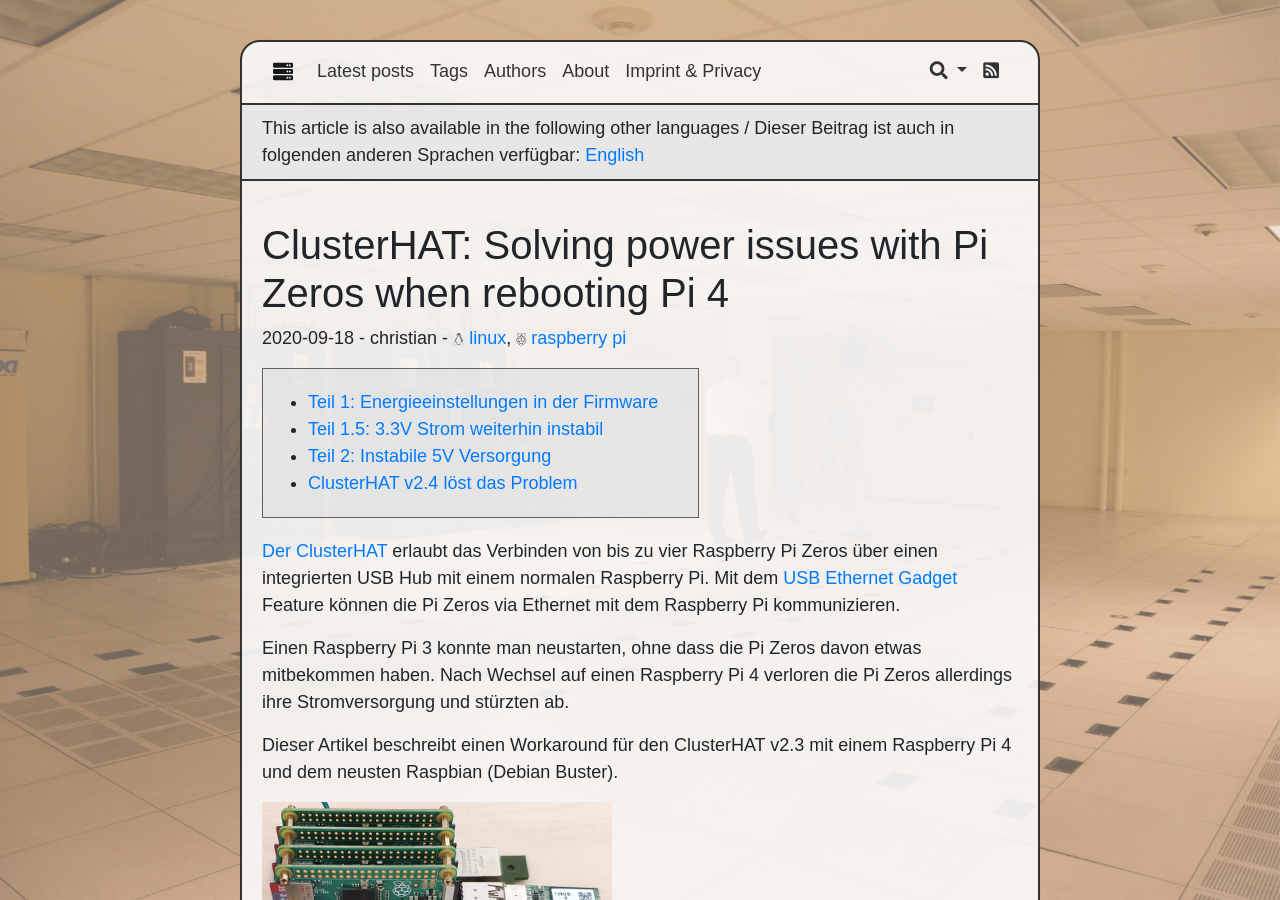
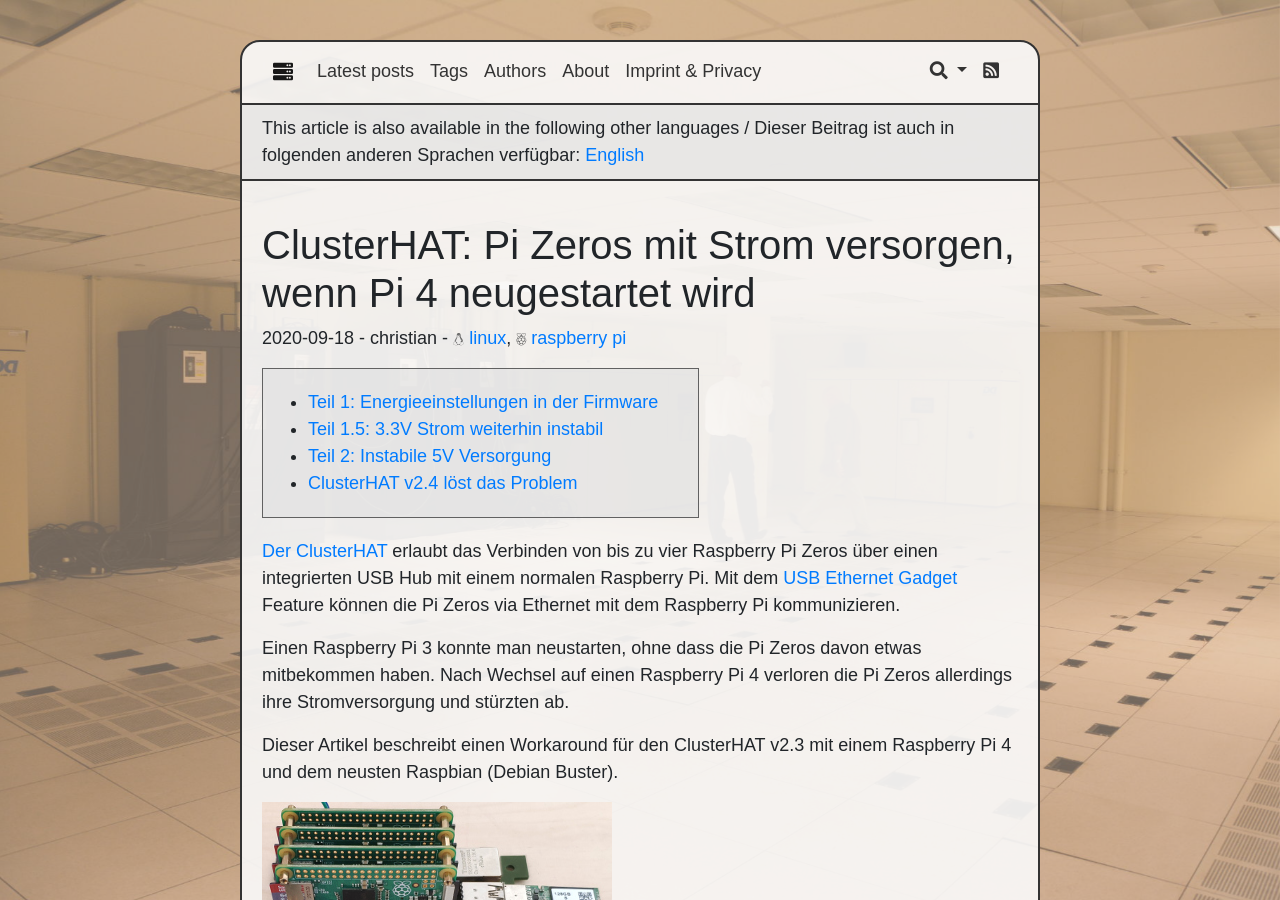
Before and after one commit to perryflynn/serverless.industries, a Jekyll site: the page built from src/_posts/2020/2020-09-18-custerhat-power-issues-solved.md, in a window 1280 px wide and 900 px high. Built offline with Jekyll 4.4.1, drawn with Linux system fonts in a browser that asks for light colours; the table of contents is made by our own code.

Commit message:
clusterHAT power: german title for german version

```diff
--- a/src/_posts/2020/2020-09-18-custerhat-power-issues-solved.md
+++ b/src/_posts/2020/2020-09-18-custerhat-power-issues-solved.md
@@ -1,6 +1,6 @@
 ---
 author: christian
-title: "ClusterHAT: Solving power issues with Pi Zeros when rebooting Pi 4"
+title: "ClusterHAT: Pi Zeros mit Strom versorgen, wenn Pi 4 neugestartet wird"
 lang: de
 ref: clusterhat-power
 tags: ['raspberry pi', linux]
```
